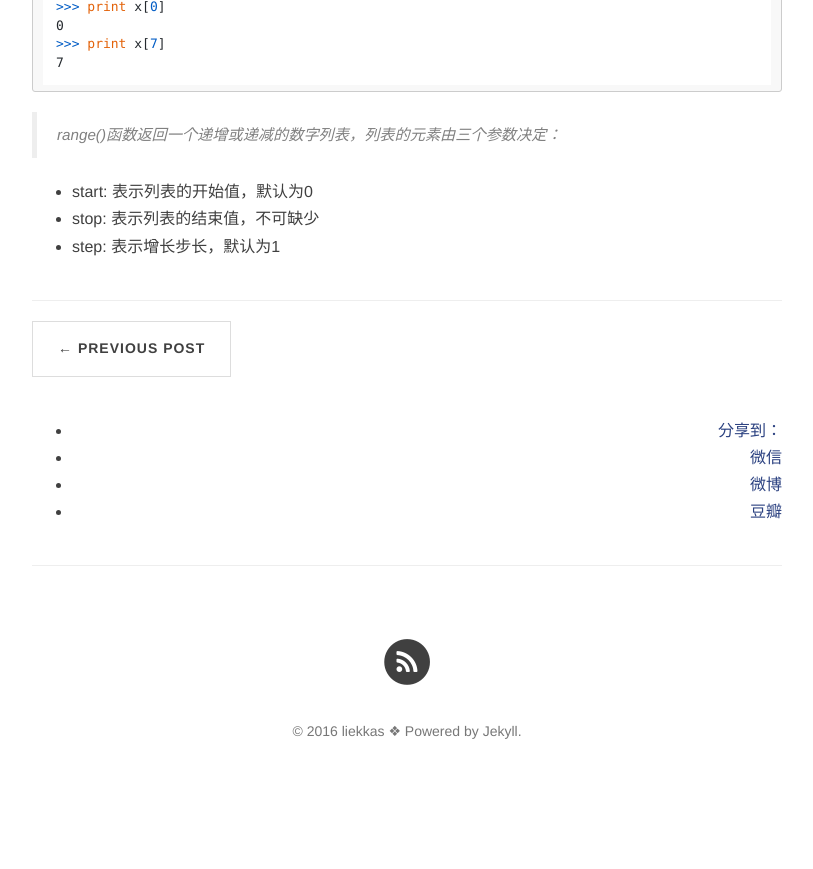
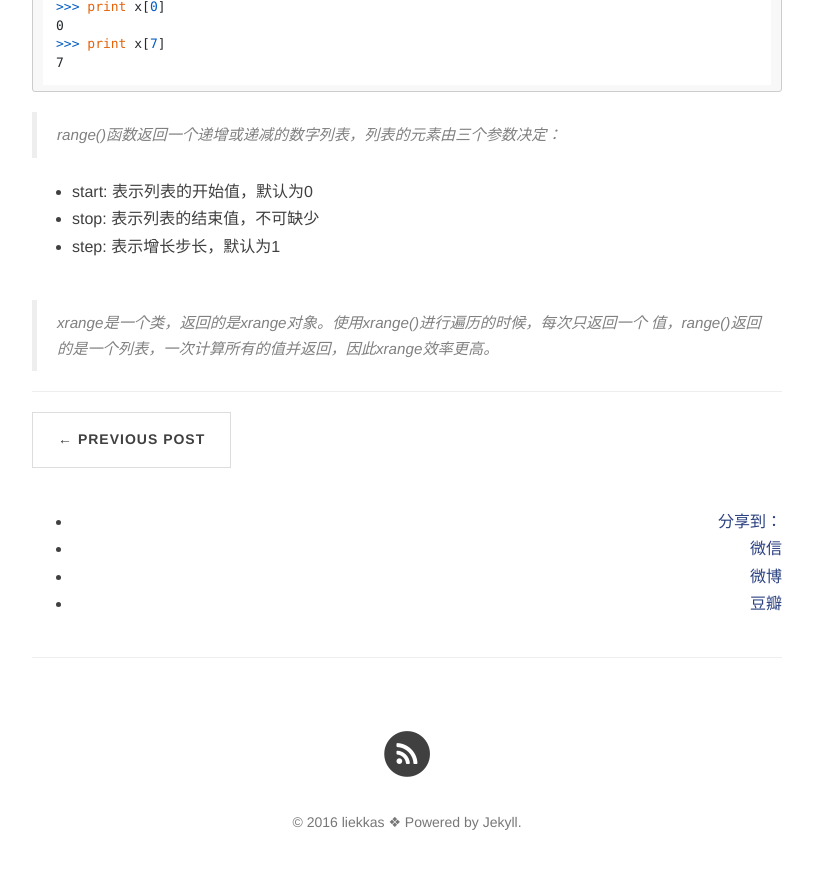
Before and after one commit to kotomifi/kotomifi.github.io, a Jekyll site: the page built from _posts/2016-10-23-python-note.md, in a window 1280 px wide and 900 px high, scrolled down 703 px. Shown: the top 869 px of the window, without its empty margins (233-1046 px from the left). Built offline with Jekyll 4.4.1, drawn with Linux system fonts in a browser that asks for light colours; nearby versions of some CDN libraries; comment, search, counter and statistics services are not loaded; before the commit the page ends 1511 px from its top, so only the background shows below that.

Commit message:
fix python

```diff
--- a/_posts/2016-10-23-python-note.md
+++ b/_posts/2016-10-23-python-note.md
@@ -18,3 +18,6 @@ xrange(8)
 - start: 表示列表的开始值，默认为0
 - stop:  表示列表的结束值，不可缺少
 - step:  表示增长步长，默认为1
+
+> xrange是一个类，返回的是xrange对象。使用xrange()进行遍历的时候，每次只返回一个
+值，range()返回的是一个列表，一次计算所有的值并返回，因此xrange效率更高。
```
